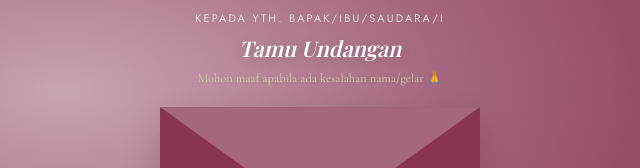
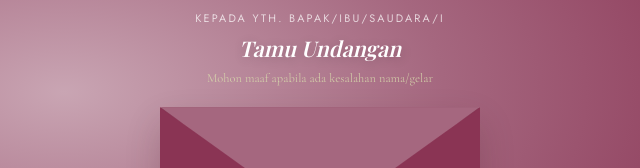
Before and after one commit to lanesrad27-art/Undangan-Nikah-F, a plain HTML site: page index.html in a window 1280 px wide. Shown: the part 228-396 px from the top of the page, 320-960 px from the left. Drawn offline with nearby package versions, Linux system fonts and the light colour scheme; a web font is replaced by a local one.

Commit message:
Remove emoji from greeting note
Removed emoji from the note about name/title errors.

```diff
--- a/index.html
+++ b/index.html
@@ -672,7 +672,7 @@ iframe.map-f{width:100%;height:300px;border:none;display:block}
   <div class="env-greet" id="envGreet">
     <div class="eg-label">Kepada Yth. Bapak/Ibu/Saudara/i</div>
     <div class="eg-name" id="egName">Tamu Undangan</div>
-    <div class="eg-note">Mohon maaf apabila ada kesalahan nama/gelar 🙏</div>
+    <div class="eg-note">Mohon maaf apabila ada kesalahan nama/gelar </div>
   </div>
 
   <div class="envelope-wrapper" id="envelope-wrapper" onclick="openInvitation()">
```
